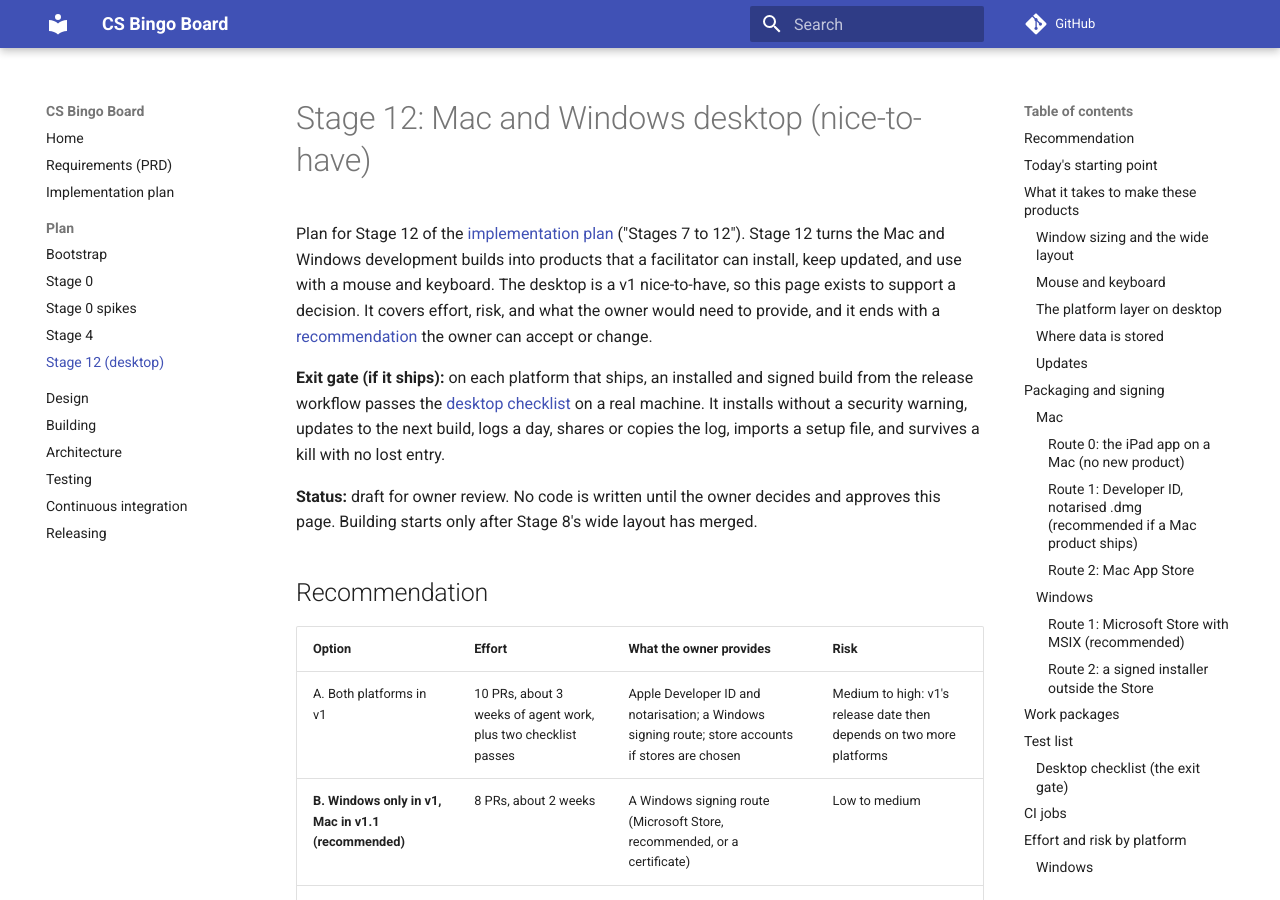
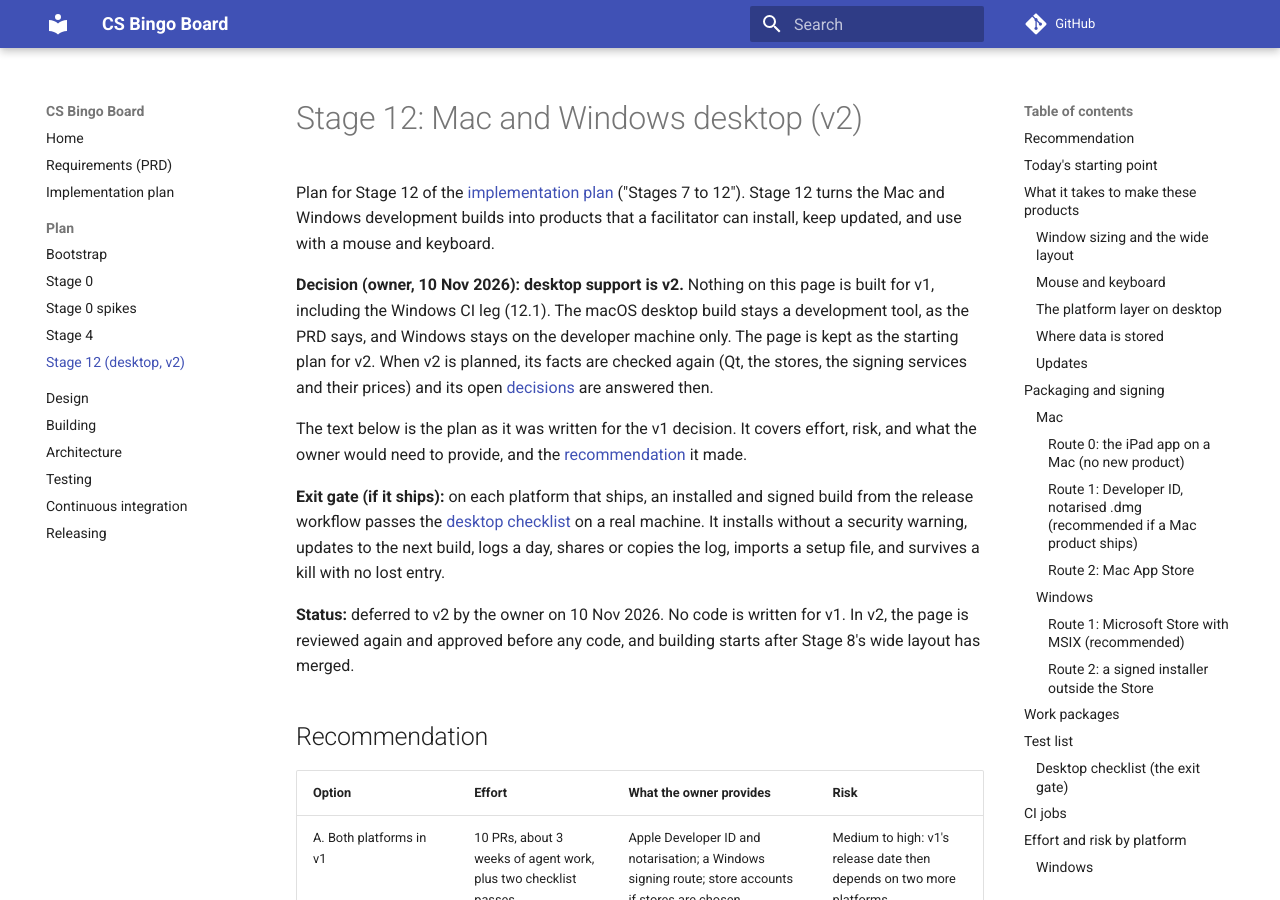
Before and after one commit to iainchesworthlabs/icl-error-journaling, an MkDocs documentation site: the page built from docs/plan/stage-12.md, in a window 1280 px wide and 900 px high. Built offline with MkDocs 1.6.1 and Material for MkDocs 9.7.7, drawn with Linux system fonts in a browser that asks for light colours; comment, search, counter and statistics services are not loaded; some of the changed text lies outside the part shown.

Commit message:
Record the owner's decision that desktop support is v2
The owner decided on 10 Nov 2026 that Mac and Windows desktop support moves to v2. The Stage 12 page now says so at the top, in its status and in decision 1, and is kept as the starting plan for v2. Nothing from it, including the Windows CI leg, is built for v1.

Signed-off-by: Iain Chesworth <iain.chesworth@gmail.com>

```diff
--- a/docs/plan/stage-12.md
+++ b/docs/plan/stage-12.md
@@ -1,17 +1,23 @@
-# Stage 12: Mac and Windows desktop (nice-to-have)
+# Stage 12: Mac and Windows desktop (v2)
 
 Plan for Stage 12 of the [implementation plan](../implementation-plan.md) ("Stages 7 to 12"). Stage 12 turns the Mac and
 Windows development builds into products that a facilitator can install, keep updated, and use with a mouse and keyboard.
-The desktop is a v1 nice-to-have, so this page exists to support a decision. It covers effort, risk, and what the owner
-would need to provide, and it ends with a [recommendation](#recommendation) the owner can accept or change.
+
+**Decision (owner, 10 Nov 2026): desktop support is v2.** Nothing on this page is built for v1, including the Windows CI
+leg (12.1). The macOS desktop build stays a development tool, as the PRD says, and Windows stays on the developer
+machine only. The page is kept as the starting plan for v2. When v2 is planned, its facts are checked again (Qt, the
+stores, the signing services and their prices) and its open [decisions](#decisions-for-the-owner) are answered then.
+
+The text below is the plan as it was written for the v1 decision. It covers effort, risk, and what the owner would need
+to provide, and the [recommendation](#recommendation) it made.
 
 **Exit gate (if it ships):** on each platform that ships, an installed and signed build from the release workflow passes
 the [desktop checklist](#desktop-checklist-the-exit-gate) on a real machine. It installs without a security warning,
 updates to the next build, logs a day, shares or copies the log, imports a setup file, and survives a kill with no lost
 entry.
 
-**Status:** draft for owner review. No code is written until the owner decides and approves this page. Building starts
-only after Stage 8's wide layout has merged.
+**Status:** deferred to v2 by the owner on 10 Nov 2026. No code is written for v1. In v2, the page is reviewed again and
+approved before any code, and building starts after Stage 8's wide layout has merged.
 
 ## Recommendation
 
@@ -398,7 +404,7 @@ None of these are done by an agent (AGENTS.md: secrets, settings and releases be
 
 | # | Decision | Recommendation |
 |---|---|---|
-| 1 | Which option: A both, B Windows only, C Mac only, D defer | **B if Stages 7 to 11 are on time, otherwise D**; Route 0 for the Mac in every case; 12.1 (Windows CI leg) now in every case |
+| 1 | Which option: A both, B Windows only, C Mac only, D defer | **Decided (owner, 10 Nov 2026): desktop support is v2.** The recommendation was B if Stages 7 to 11 were on time, otherwise D, with Route 0 for the Mac and 12.1 now in every case. Route 0 (the iPad app on a Mac) is a store setting for Stage 11, not part of this stage |
 | 2 | Windows distribution: Microsoft Store (MSIX) or a signed installer | **Microsoft Store**: no certificate, updates and SmartScreen handled, and accepting that uninstall removes the data |
 | 3 | On Windows, does a copy or a save count as "shared" for the end-of-day prompt (DAY-01)? | **Yes**, as Copy already does on the phone |
 | 4 | Exclude the Mac store from Time Machine, to match the phone's backup rule | Match whatever Stage 5 chose for the phone; if the phone's store is backed up, leave Time Machine alone |
--- a/mkdocs.yml
+++ b/mkdocs.yml
@@ -17,7 +17,7 @@ nav:
       - Stage 0: plan/stage-0.md
       - Stage 0 spikes: plan/spikes.md
       - Stage 4: plan/stage-4.md
-      - Stage 12 (desktop): plan/stage-12.md
+      - Stage 12 (desktop, v2): plan/stage-12.md
   - Design: design/README.md
   - Building: building.md
   - Architecture: architecture.md
```
